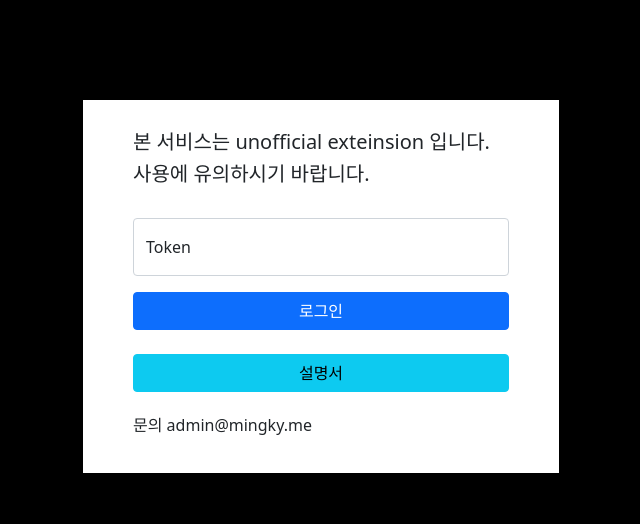
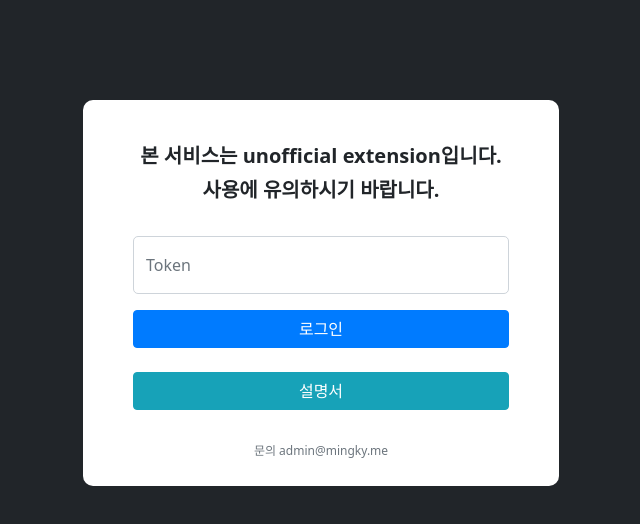
Before and after one commit to mingkyme/unofficial-clova-switchbot, a website: page public/login.html in a window 1280 px wide. Shown: the whole page, without its empty margins (319-959 px from the left). Drawn offline with nearby package versions, Linux system fonts and the light colour scheme.

Commit message:
✨ 디자인 리뉴얼

```diff
--- a/public/login.html
+++ b/public/login.html
@@ -4,43 +4,91 @@
   <meta charset="UTF-8" />
   <title>unofficial-clova-switchbot</title>
   <!-- CSS only -->
-<link href="https://cdn.jsdelivr.net/npm/bootstrap@5.1.0/dist/css/bootstrap.min.css" rel="stylesheet" integrity="sha384-KyZXEAg3QhqLMpG8r+8fhAXLRk2vvoC2f3B09zVXn8CA5QIVfZOJ3BCsw2P0p/We" crossorigin="anonymous">
+  <link href="https://cdn.jsdelivr.net/npm/bootstrap@5.1.0/dist/css/bootstrap.min.css" rel="stylesheet"
+    integrity="sha384-KyZXEAg3QhqLMpG8r+8fhAXLRk2vvoC2f3B09zVXn8CA5QIVfZOJ3BCsw2P0p/We" crossorigin="anonymous">
   <!-- JavaScript Bundle with Popper -->
-<script src="https://cdn.jsdelivr.net/npm/bootstrap@5.1.0/dist/js/bootstrap.bundle.min.js" integrity="sha384-U1DAWAznBHeqEIlVSCgzq+c9gqGAJn5c/t99JyeKa9xxaYpSvHU5awsuZVVFIhvj" crossorigin="anonymous"></script>
+  <script src="https://cdn.jsdelivr.net/npm/bootstrap@5.1.0/dist/js/bootstrap.bundle.min.js"
+    integrity="sha384-U1DAWAznBHeqEIlVSCgzq+c9gqGAJn5c/t99JyeKa9xxaYpSvHU5awsuZVVFIhvj" crossorigin="anonymous"></script>
   <style>
-        body{
-            background-color: black;
+    body {
+      background-color: #212529;
     }
-        .container{
+
+    .container {
       margin-top: 100px;
       width: 500px;
     }
-        form{
-            background-color: white;
-            padding: 30px 50px;
+
+    form {
+      background-color: #fff;
+      padding: 20px 50px; /* Adjusted spacing between top and bottom */
+      border-radius: 10px;
+    }
+
+    h5 {
+      margin-bottom: 10px; /* Adjusted spacing */
+      font-weight: bold;
+      color: #212529;
+      text-align: center;
+    }
+
+    .form-control {
+      border-radius: 5px;
+      color: #212529;
+    }
+
+    .form-label {
+      color: #6c757d;
+    }
+
+    .btn-primary {
+      background-color: #007bff;
+      border-color: #007bff;
+      color: #fff;
+    }
+
+    .btn-primary:hover {
+      background-color: #0069d9;
+      border-color: #0062cc;
+    }
+
+    .btn-info {
+      background-color: #17a2b8;
+      border-color: #17a2b8;
+      color: #fff;
+    }
+
+    .btn-info:hover {
+      background-color: #138496;
+      border-color: #117a8b;
+      color: white;
+    }
+
+    h6 {
+      margin-top: 10px; /* Adjusted spacing */
+      font-size: 12px;
+      text-align: center;
+      color: #6c757d;
     }
   </style>
   <script>
     function getUrlParams() {
       var params = {};
-
       window.location.search.replace(/[?&]+([^=&]+)=([^&]*)/gi,
-                function(str, key, value) {
+        function (str, key, value) {
           params[key] = value;
         }
       );
-
       return params;
     }
-        window.onload = function(){
+    window.onload = function () {
       query = getUrlParams();
       document.getElementById('response_type').value = query.response_type;
       document.getElementById('client_id').value = query.client_id;
       document.getElementById('scope').value = query.scope;
       document.getElementById('redirect_uri').value = query.redirect_uri;
       document.getElementById('state').value = query.state;
-
-            document.getElementById('manual').onclick = function(){
+      document.getElementById('manual').onclick = function () {
         window.document.location.href = "https://youtu.be/daqjvn5upvY";
       }
     }
@@ -49,28 +97,28 @@
 <body>
   <div class="container">
     <form action="login" method="post">
-            <h5>본 서비스는 unofficial exteinsion 입니다.</h5>
+    <br>
+      <h5>본 서비스는 unofficial extension입니다.</h5>
       <h5>사용에 유의하시기 바랍니다.</h5>
-            <input hidden type="text" name="response_type" id="response_type"/>
-            <input hidden type="text" name="client_id" id="client_id"/>
-            <input hidden type="text" name="scope" id="scope"/>
-            <input hidden type="text" name="redirect_uri" id="redirect_uri"/>
-            <input hidden type="text" name="state" id="state"/>
       <br>
+      <input hidden type="text" name="response_type" id="response_type" />
+      <input hidden type="text" name="client_id" id="client_id" />
+      <input hidden type="text" name="scope" id="scope" />
+      <input hidden type="text" name="redirect_uri" id="redirect_uri" />
+      <input hidden type="text" name="state" id="state" />
       <div class="form-floating mb-3">
         <input type="text" class="form-control" name="token" id="floatingInput" placeholder="Token">
-                <label for="floatingInput">Token</label>
+        <label for="floatingInput" class="form-label">Token</label>
       </div>
       <div class="d-grid gap-2">
-                <button type="submit" class="btn btn-primary" type="button">로그인</button>
+        <button type="submit" class="btn btn-primary">로그인</button>
       </div>
       <br>
       <div class="d-grid gap-2">
-                <button class="btn btn-info" type="button" id="manual">설명서</button>
+        <button type="button" class="btn btn-info" id="manual">설명서</button>
       </div>
       <br>
       <h6>문의 admin@mingky.me</h6>
-
     </form>
   </div>
 </body>
```
Lines whose indentation alone changed are shown as unchanged.
